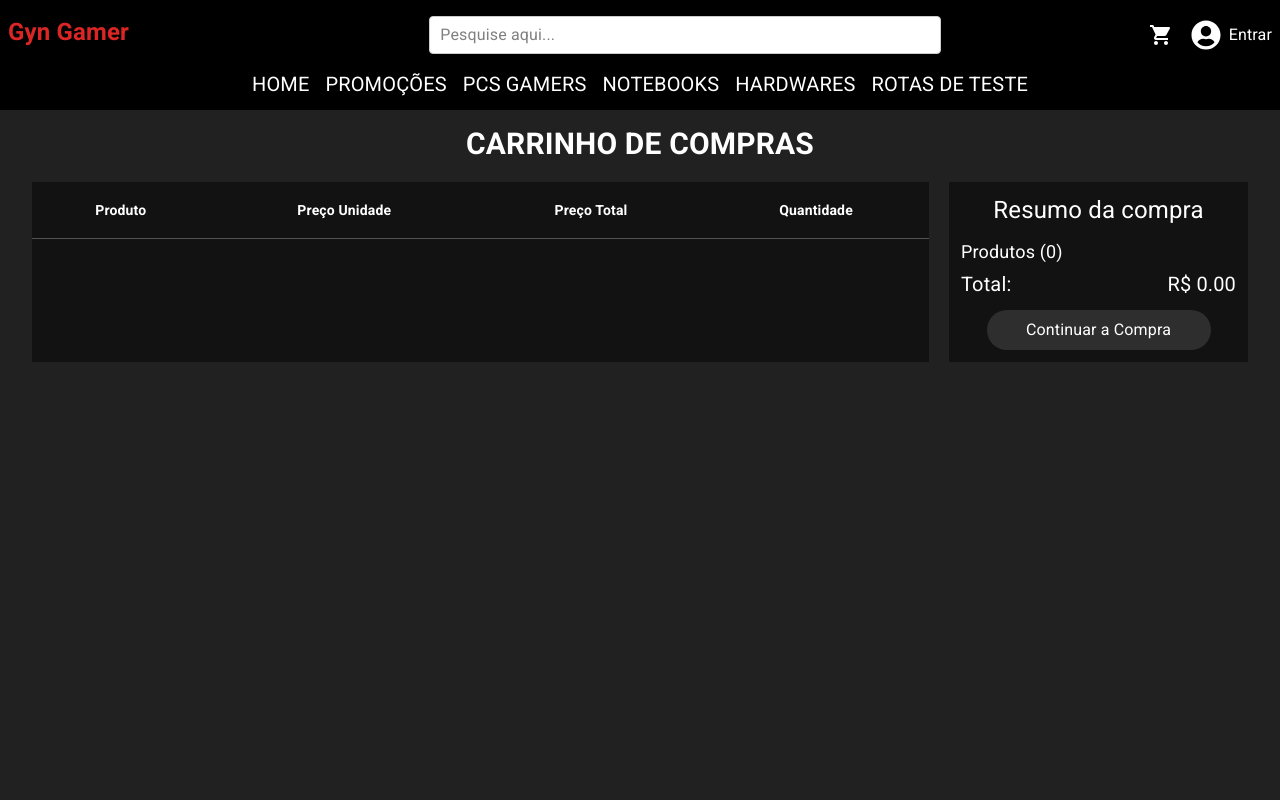
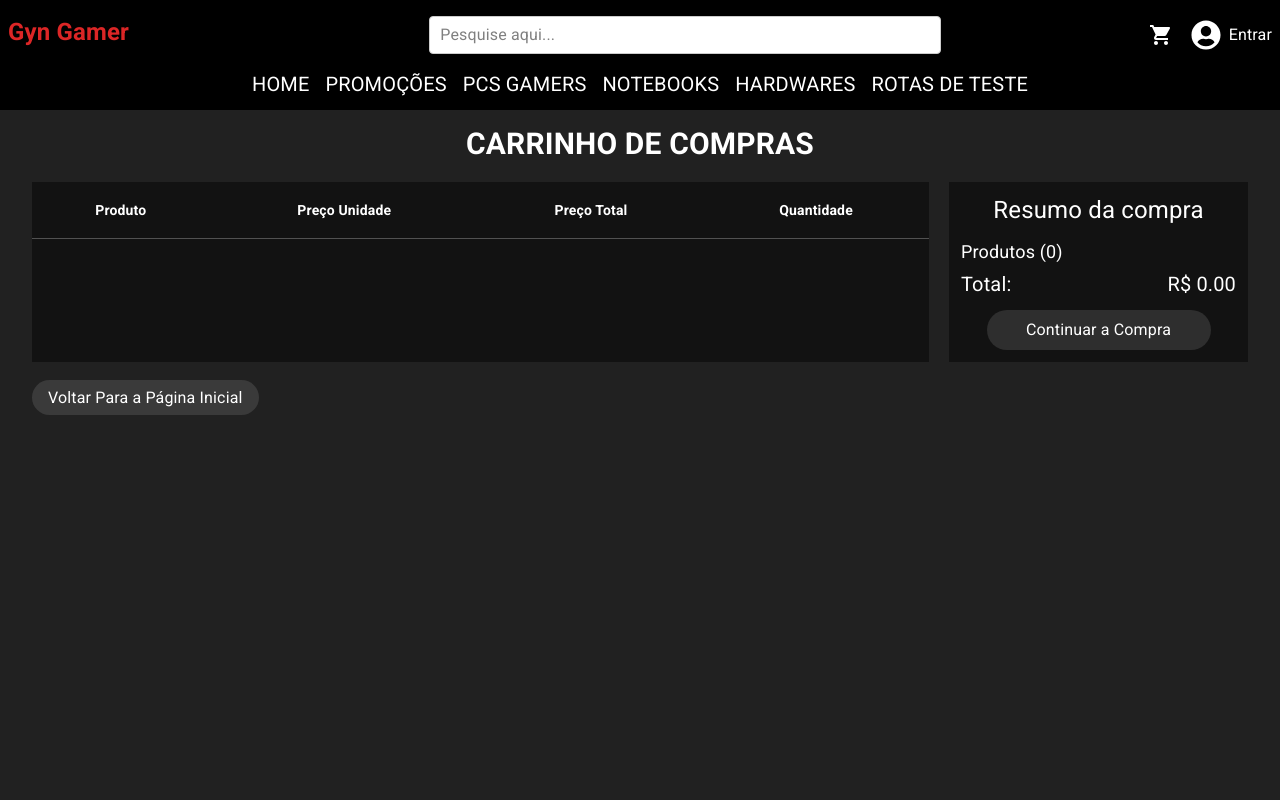
Before and after one commit to Rein4ldoAlv3s/gyn-gamer, a React (Vite) app: page /cart in a window 1280 px wide. Shown: the top 800 px of the page. Built offline with nearby package versions, Linux system fonts and the light colour scheme.

Commit message:
ajuste voltar Home

```diff
--- a/src/components/CarrinhoCompras.tsx
+++ b/src/components/CarrinhoCompras.tsx
@@ -72,13 +72,13 @@ const CarrinhoCompras = () => {
 
     return (
 
-        <div>
+        <div className='pb-10'>
             <div>
                 <h1 className="flex justify-center text-3xl font-bold text-customWhite pb-5">
                     CARRINHO DE COMPRAS
                 </h1>
             </div>
-            <div className='flex pb-10'>
+            <div className='flex'>
                 <TableContainer className='bg-customGrayTable'>
                     <Table>
                         {/* Cabeçalho da Tabela */}
@@ -136,7 +136,12 @@ const CarrinhoCompras = () => {
                         </TableBody>
                     </Table>
                 </TableContainer>
+
+
                 <ResumoCompra qtdTotal={qtdTotal} setQtdTotal={setQtdTotal} valorTotal={valorTotal} setValorTotal={setValorTotal} />
+            </div>
+            <div className='mt-6'>
+                <Link to="/" className='bg-customGrayHover text-white text-center py-2 px-4 rounded-full hover:bg-gray-500 w-56'>Voltar Para a Página Inicial</Link>
             </div>
         </div>
     );
```
